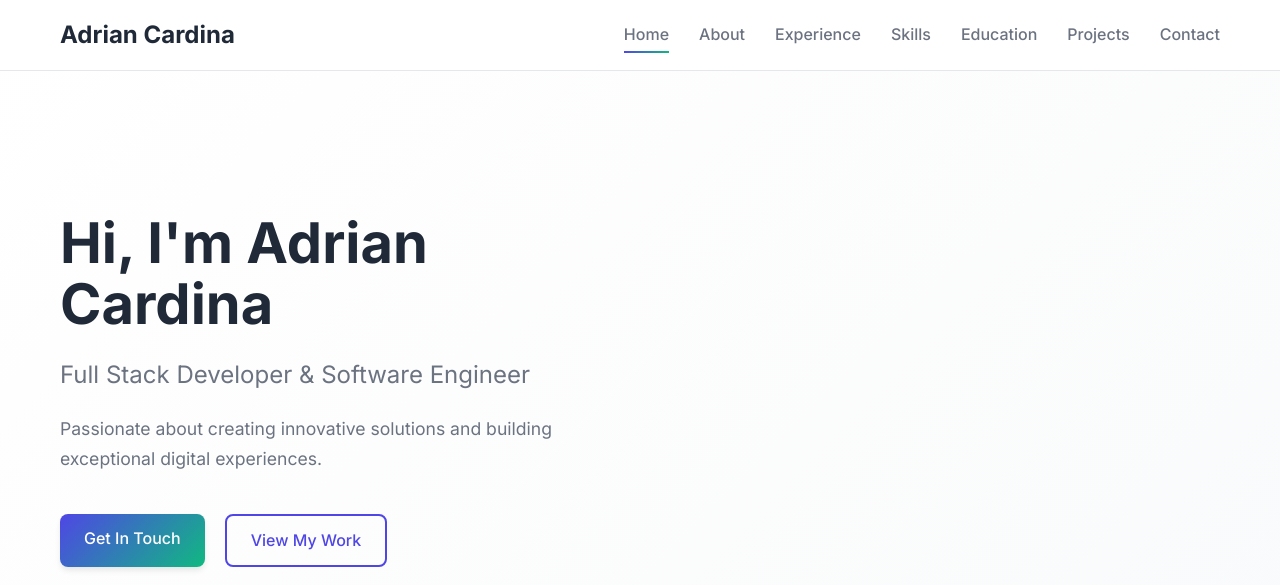
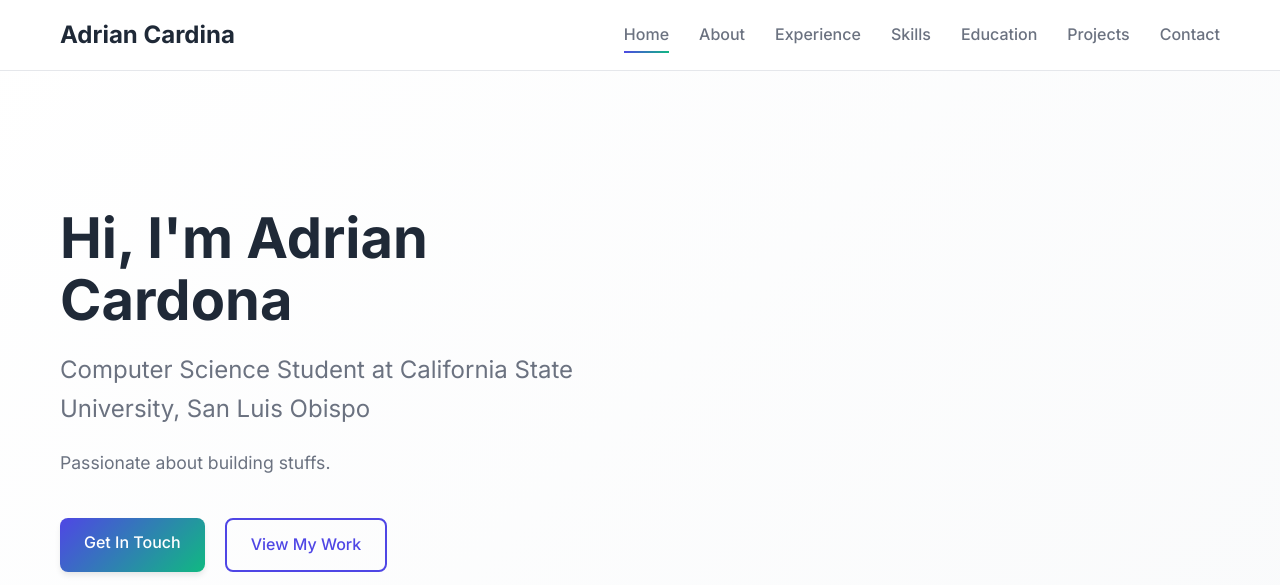
Before and after one commit to adrian-1-cardona/AdrianCardona, a website: page index.html in a window 1280 px wide. Shown: the top 585 px of the page. Drawn offline with Linux system fonts and the light colour scheme.

Commit message:
fixed the typo

```diff
--- a/index.html
+++ b/index.html
@@ -37,13 +37,13 @@
         <div class="hero-container">
             <div class="hero-content">
                 <h1 class="hero-title">
-                    Hi, I'm Adrian Cardina</span>
+                    Hi, I'm Adrian Cardona</span>
                 </h1>
                 <p class="hero-subtitle">
-                    Full Stack Developer & Software Engineer
+                    Computer Science Student at California State University, San Luis Obispo
                 </p>
                 <p class="hero-description">
-                    Passionate about creating innovative solutions and building exceptional digital experiences.
+                    Passionate about building stuffs.
                 </p>
                 <div class="hero-buttons">
                     <a href="#contact" class="btn btn-primary">Get In Touch</a>
```
